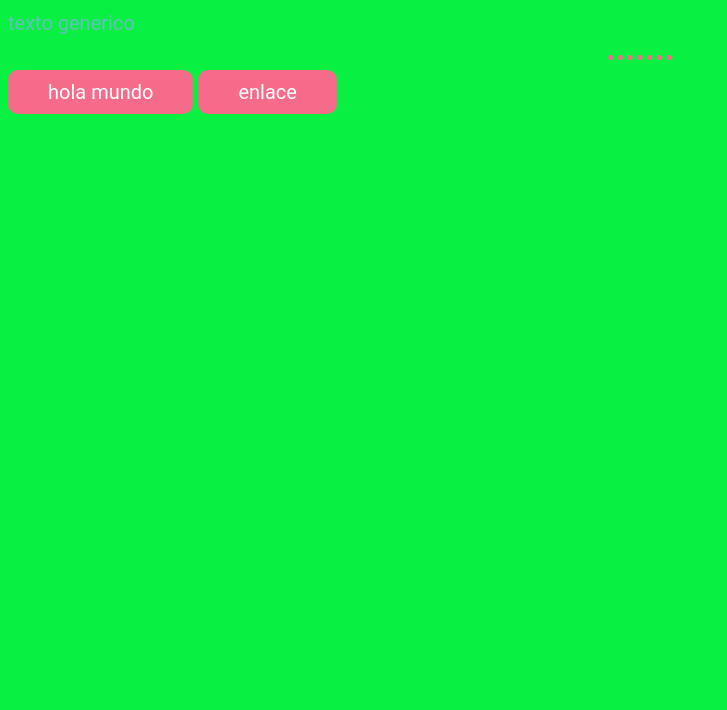
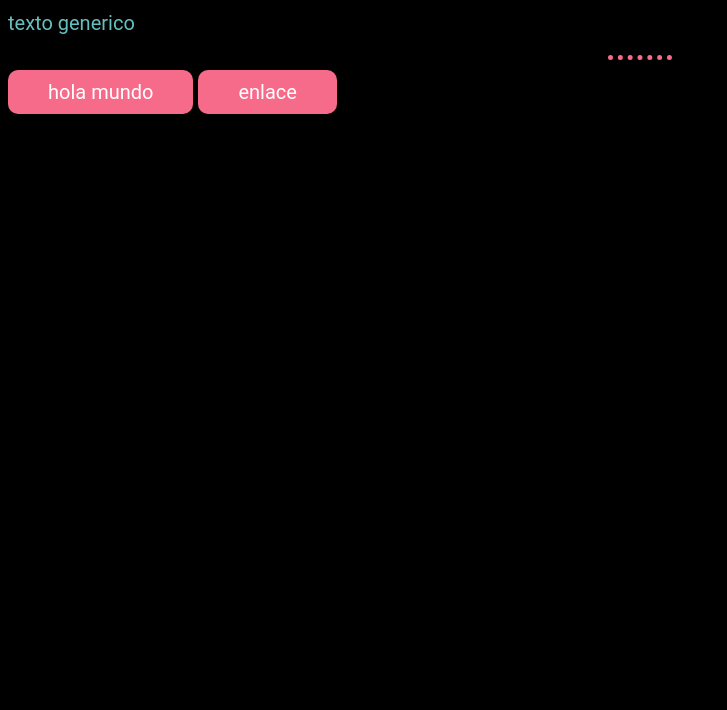
Before and after one commit to xNoix/Tarea-2, a plain HTML site: page index.html in a window 1280 px wide. Shown: the part 90-800 px from the top of the page, without its empty margins (0-727 px from the left). Drawn offline with Linux system fonts and the light colour scheme.

Commit message:
segundo cambio de color body

```diff
--- a/css/styles.css
+++ b/css/styles.css
@@ -1,5 +1,5 @@
 body{
-    background-color: #08f042;
+    background-color: black;
     font-family: 'Roboto', sans-serif;
     font-size: 20px;
 }
```
